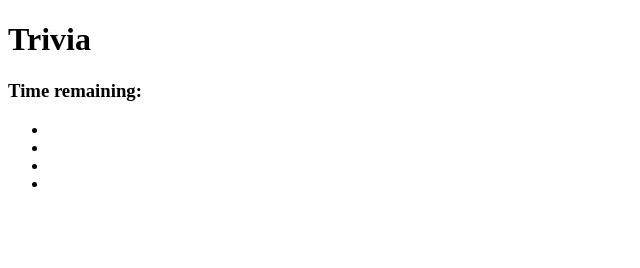
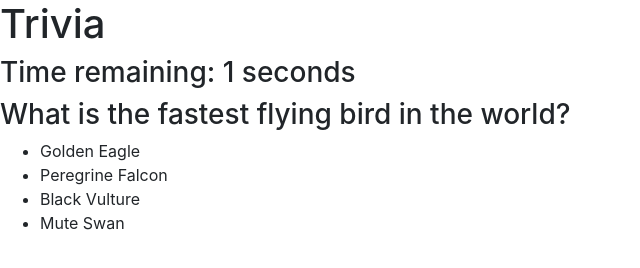
Before and after one commit to Smushed/Timer-Trivia, a plain HTML site: page index.html in a window 1280 px wide. Shown: the whole page, without its empty margins (0-640 px from the left). Drawn offline with nearby package versions, Linux system fonts and the light colour scheme.

Commit message:
Currently having it scroll to the last page on timeouts. Next is final screen then selections

```diff
--- a/assets/javascript/app.js
+++ b/assets/javascript/app.js
@@ -1,5 +1,103 @@
 //Have the questions as an array that you access with a forloop for every page that is scrolled through
 var questionArray = [{
-    question: "test question 1",
-    answers: ["answer 1", "answer 2", "answer 3", "answer 4"]
-}]
+    question: "What animal has the longest lifespan?",
+    answers: ["Elephant", "Blue Whale", "Giant Tortoise", "Hippopotamus"],
+    correctAnswer: "Giant Tortoise"
+}, {
+    question: "What is the fastest flying bird in the world?",
+    answers: ["Golden Eagle", "Peregrine Falcon", "Black Vulture", "Mute Swan"],
+    correctAnswer: "Peregrine Falcon"
+}, {
+    question: "What is the world's most poisonous spider?",
+    answers: ["Brazilian Wandering Spider aka Banana Spider", "Brown Recluse", "Sydney Funnel Spider", "Daddy-Longlegs"],
+    correctAnswer: "Brazilian Wandering Spider aka Banana Spider"
+}, {
+    question: "What animal is the largest land predator?",
+    answers: ["Bengal Tiger", "African Lion", "Polar Bear", "Nile Crocodile"],
+    correctAnswer: "Polar Bear"
+}, {
+    question: "Which animal has the largest brain?",
+    answers: ["Orangutan", "Orca", "Elephant", "Sperm Whale"],
+    correctAnswer: "Sperm Whale"
+}];
+var totalTime = 2;
+var intervalID;
+var questionNumber = 0;
+var onQuestion = true;
+
+
+
+function startTimer() {
+    totalTime = 2;
+    intervalID = setInterval(function(){
+        totalTime--;
+        //This if statement is for when the player doesn't guess in time
+        if (totalTime <= 0 && onQuestion === true) {
+            clearInterval(intervalID);
+            //Change the bool onQuestion to false because they are no longer on a question
+            onQuestion = false;
+            timeIsOver();
+        };
+        $("#timer").html(totalTime)
+    }, 1000);
+};
+
+function updatePage() {
+    $("#question").text(questionArray[questionNumber].question);
+    $("#answer1").text(questionArray[questionNumber].answers[0]);
+    $("#answer2").text(questionArray[questionNumber].answers[1]);
+    $("#answer3").text(questionArray[questionNumber].answers[2]);
+    $("#answer4").text(questionArray[questionNumber].answers[3]);
+};
+
+function togglePage(){
+    //Toggle all the elements on the page on and off to make the page shift after each question
+    if (questionNumber < 4){
+        $("#title").toggle();
+        $("#time-display").toggle();
+        $("#question").toggle();
+        $("#question-list").toggle();
+        if (onQuestion === false){
+            $("#result").show();
+        } else {
+            $("#result").hide();
+            updatePage();
+            startTimer();
+        }
+    } else {
+        $("#title").hide();
+        $("#time-display").hide();
+        $("#question").hide();
+        $("#question-list").hide();
+        finalScreen();
+        $("result").show();
+    }
+};
+
+function finalScreen() {
+    //This is where I put the result of the game
+    //How many they got right and wrong and what the correct answers were
+};
+
+function timeIsOver() {
+    totalTime = 2;
+    togglePage();
+    $("#result").text(`Time has run out! The correct answer was ${questionArray[questionNumber].correctAnswer}`);
+    $(`<div>The next question will start in <span id="nextQuestionTimer">${totalTime}</span> seconds</div>`).appendTo("#result");
+    intervalID = setInterval(function(){
+        totalTime--;
+        if (totalTime <= 0) {
+            clearInterval(intervalID);
+            //Changes it so it moves to the answer screen then the next question
+            onQuestion = true;
+            questionNumber++;
+            togglePage();
+        };
+        $("#nextQuestionTimer").html(totalTime)
+    }, 1000);
+}
+
+updatePage(questionNumber);
+startTimer();
+
+// If time runs out, the page changes to incorrect
--- a/index.html
+++ b/index.html
@@ -4,17 +4,22 @@
     <meta charset="UTF-8">
     <meta name="viewport" content="width=device-width, initial-scale=1.0">
     <meta http-equiv="X-UA-Compatible" content="ie=edge">
+    <link rel="stylesheet" href="https://stackpath.bootstrapcdn.com/bootstrap/4.1.3/css/bootstrap.min.css" integrity="sha384-MCw98/SFnGE8fJT3GXwEOngsV7Zt27NXFoaoApmYm81iuXoPkFOJwJ8ERdknLPMO" crossorigin="anonymous">
+    <link rel="stylesheet" href="assets/css/style.css">
+    <script src="https://ajax.googleapis.com/ajax/libs/jquery/3.3.1/jquery.min.js"></script>
     <title>Trivia Game</title>
 </head>
 <body>
-    <h1>Trivia</h1>
-    <h3>Time remaining: <span id="timer"></span></h3>
+    <h1 id="title">Trivia</h1>
+    <h3 id="time-display">Time remaining: <span id="timer">30</span> seconds</h3>
     <h3 id="question"></h3>
-    <ul>
-        <li id="question-1"></li>
-        <li id="question-2"></li>
-        <li id="question-3"></li>
-        <li id="question-4"></li>
+    <ul id="question-list">
+        <li id="answer1" value="0"></li>
+        <li id="answer2" value="1"></li>
+        <li id="answer3" value="2"></li>
+        <li id="answer4" value="3"></li>
     </ul>
+    <h1 id="result"></h1>
+    <script src="assets/javascript/app.js"></script>
 </body>
 </html>
```
